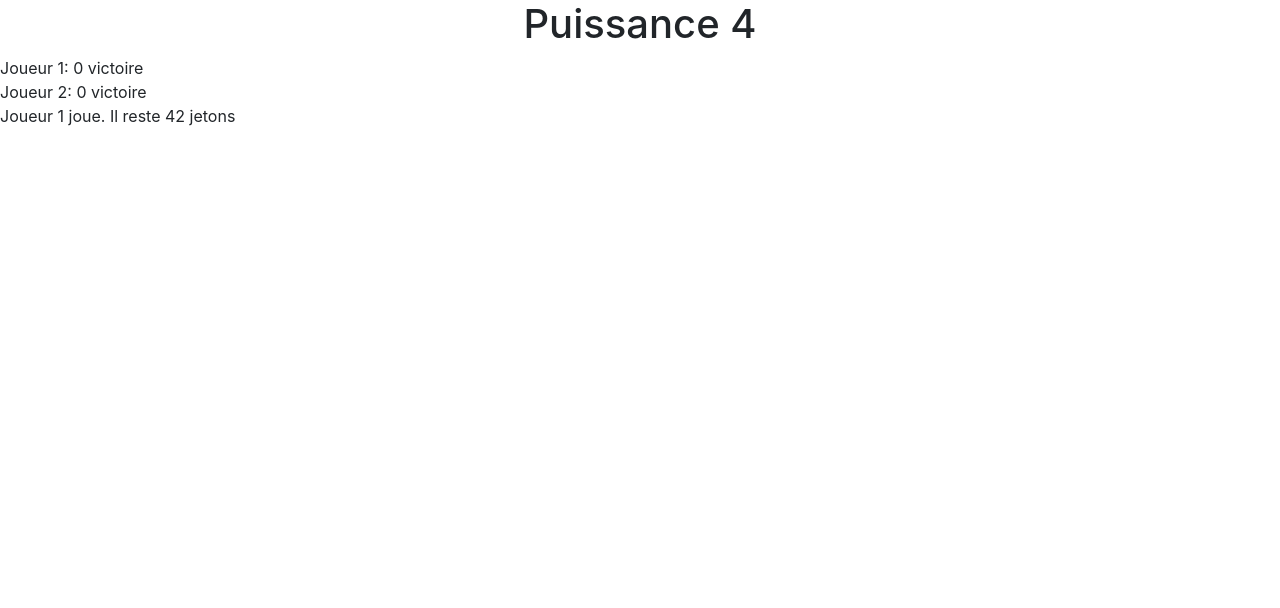
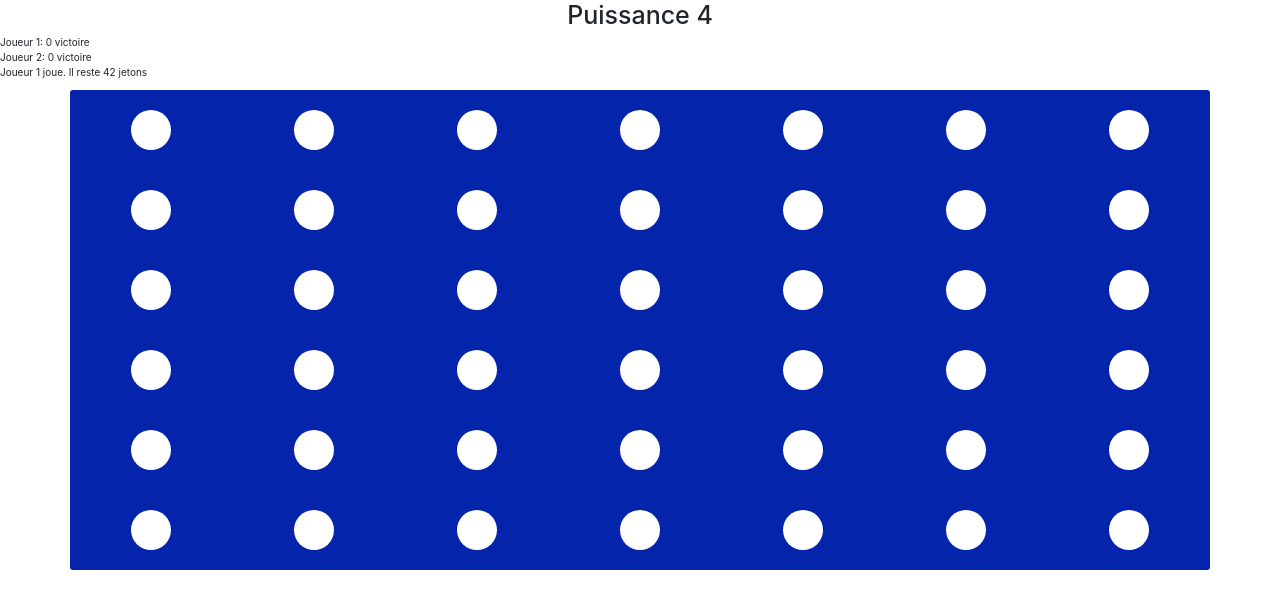
Before and after one commit to GeoffreyPlichard/puissance4, an Angular app: page / in a window 1280 px wide. Shown: the top 608 px of the page. Built offline with nearby package versions, Linux system fonts and the light colour scheme.

Commit message:
style the board and the tokens

```diff
--- a/src/app/board/board.component.html
+++ b/src/app/board/board.component.html
@@ -11,12 +11,14 @@
 
 <div class="container board">
   <div class="row" *ngFor="let row of board">
-    <div class="col-sm board__cell"
+    <div class="col board__cell"
         *ngFor="let cell of row"
         (click)="addToken(cell)"
         (mouseenter)="highlightActiveColumn(cell)"
         [ngClass]="{'board__cell-active': cell.col === highlightedColumn}">
-      <app-token *ngIf="cell.hasToken" (valueChange)="updatePlayingPlayer($event)"></app-token>
+      <div class="board__token-hole">
+        <app-token *ngIf="cell.hasToken" (valueChange)="updatePlayingPlayer($event)"></app-token>
+      </div>
     </div>
   </div>
 </div>
--- a/src/app/board/board.component.scss
+++ b/src/app/board/board.component.scss
@@ -1,6 +1,8 @@
 .board {
     cursor: pointer;
     overflow: hidden;
+    background-color: #0424ac;
+    border-radius: 3px;
 
     &__cell {
         padding: 20px;
@@ -10,6 +12,14 @@
             background-color: #ccc;
         }
     }
+
+    &__token-hole {
+        background-color: #fff;
+        border-radius: 50%;
+        width: 40px;
+        height: 40px;
+        margin: 0 auto;
+    }
 }
 
 .active-player {
--- a/src/app/board/board.component.ts
+++ b/src/app/board/board.component.ts
@@ -62,7 +62,7 @@ export class BoardComponent implements OnInit {
     let targetedColumn = cell.x;
     let tokensLeftForTargetedColumn = this.boardService.tokensPerColumn;
 
-    // Check if the column is not full
+    // If the column is not full
     if(tokensLeftForTargetedColumn[targetedColumn] > 0) {
       let targetedCell = this.board[tokensLeftForTargetedColumn[targetedColumn] - 1][targetedColumn];
       targetedCell.hasToken = true;
--- a/src/app/board/board.service.ts
+++ b/src/app/board/board.service.ts
@@ -62,7 +62,6 @@ export class BoardService {
    */
   public checkIfPlayerWon() {
       let playerTokens = new PlayerTokens(0, 0, 0, 0);
-      // console.log("PLAYER", playerTokens);
 
       // We loop 3 times to check 3 levels around the current cell
       for(let i = 1; i <=3; i++) {
@@ -75,11 +74,11 @@ export class BoardService {
         this.checkLeftUp(this.targetedCell, playerTokens, i);
       }
 
-      //  console.log("PLAYER APRES", playerTokens);
-
        return this.isConnectFour(playerTokens);
 
   }
+
+  // TODO REFACTOR !
 
   public checkLeft(currentCell, playerTokens, index) {
     // console.log("CHECK LEFT");
--- a/src/app/token/token.component.scss
+++ b/src/app/token/token.component.scss
@@ -2,20 +2,19 @@
     position: absolute;
     left:0;
     right:0;
+    background: black;
     margin-left:auto;
     margin-right:auto;
-    margin: 0 auto;
-    background-color: blue;
     width: 40px;
     height: 40px;
     border-radius: 50%;
 
     &-red {
-        background-color: red;
+        background: radial-gradient(circle at 10px 10px, #ff0000, #000);
     }
 
     &-yellow {
-        background-color: yellow;
+        background: radial-gradient(circle at 10px 10px, #ffe400, #000);
     }
 
     &-move {
--- a/src/styles.scss
+++ b/src/styles.scss
@@ -1 +1,5 @@
 /* You can add global styles to this file, and also import other style files */
+
+html { /* ROOT */
+    font-size: 62.5%;
+}
```
